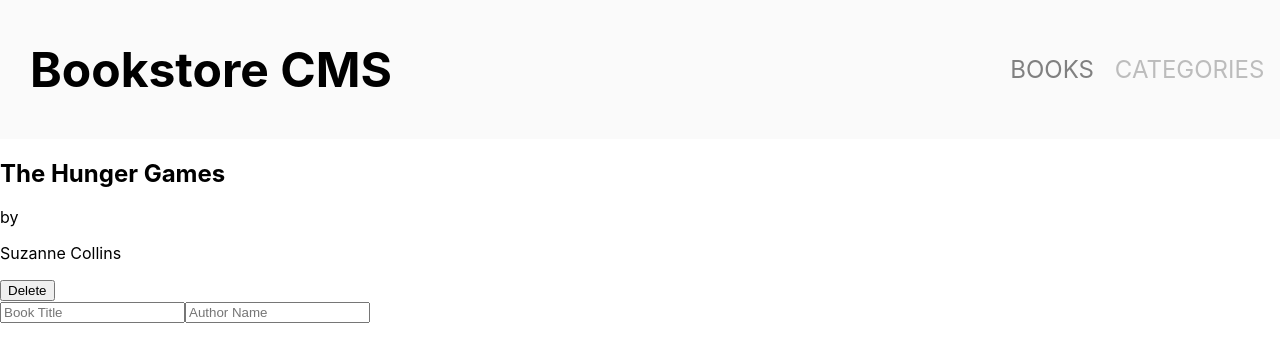
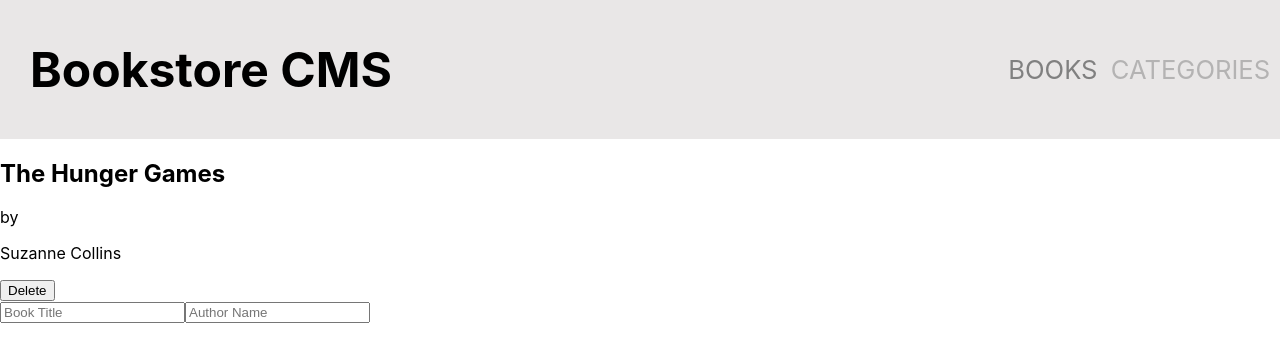
Before and after one commit to yayaismaail/bookstore, a React (Create React App) app: page / in a window 1280 px wide. Shown: the top 362 px of the page. Built offline with nearby package versions, Linux system fonts and the light colour scheme.

Commit message:
Update Navbar

```diff
--- a/src/components/Navbar.css
+++ b/src/components/Navbar.css
@@ -1,23 +1,23 @@
-.nav {
+.nav-bar {
   display: flex;
   justify-content: space-between;
   align-items: center;
-  background-color: rgba(245, 245, 245, 0.459);
+  background-color: rgba(207, 202, 202, 0.459);
   padding-left: 30px;
 }
 
-.head {
+.header {
   font-size: 3em;
 }
 
 a {
   text-decoration: none;
-  font-size: 1.5em;
+  font-size: 1.6em;
   color: grey;
   opacity: 0.5;
 }
 
-.nav ul {
+.nav-bar ul {
   list-style: none;
   display: flex;
   justify-content: space-around;
@@ -27,3 +27,7 @@
 .active {
   opacity: 1;
 }
+
+.title {
+  margin: 0 20px;
+}
--- a/src/components/Navbar.js
+++ b/src/components/Navbar.js
@@ -2,8 +2,8 @@
 import { NavLink } from 'react-router-dom';
 
 const Navbar = () => (
-  <nav className="nav">
-    <h1 className="head">Bookstore CMS</h1>
+  <nav className="nav-bar">
+    <h1 className="header">Bookstore CMS</h1>
     <ul>
       <li>
         <NavLink to="/">BOOKS</NavLink>
```
